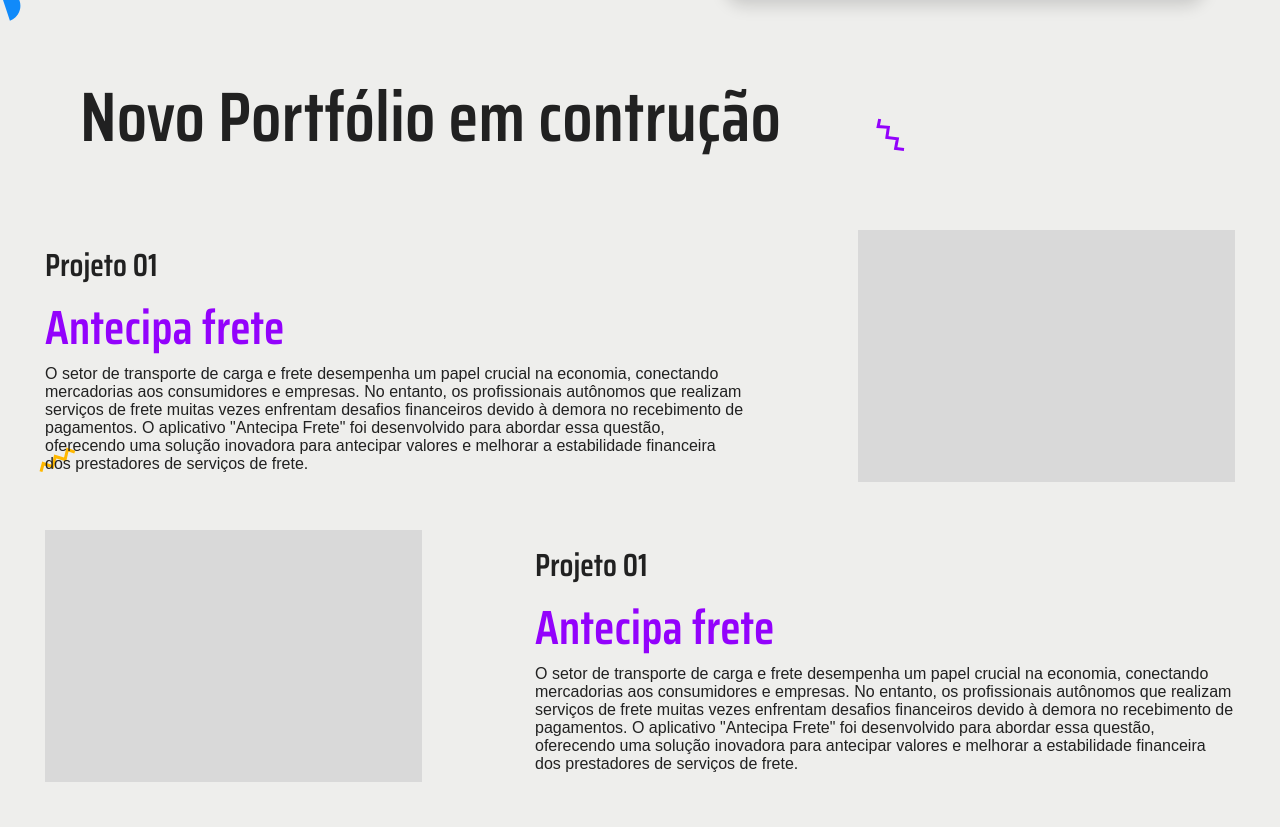
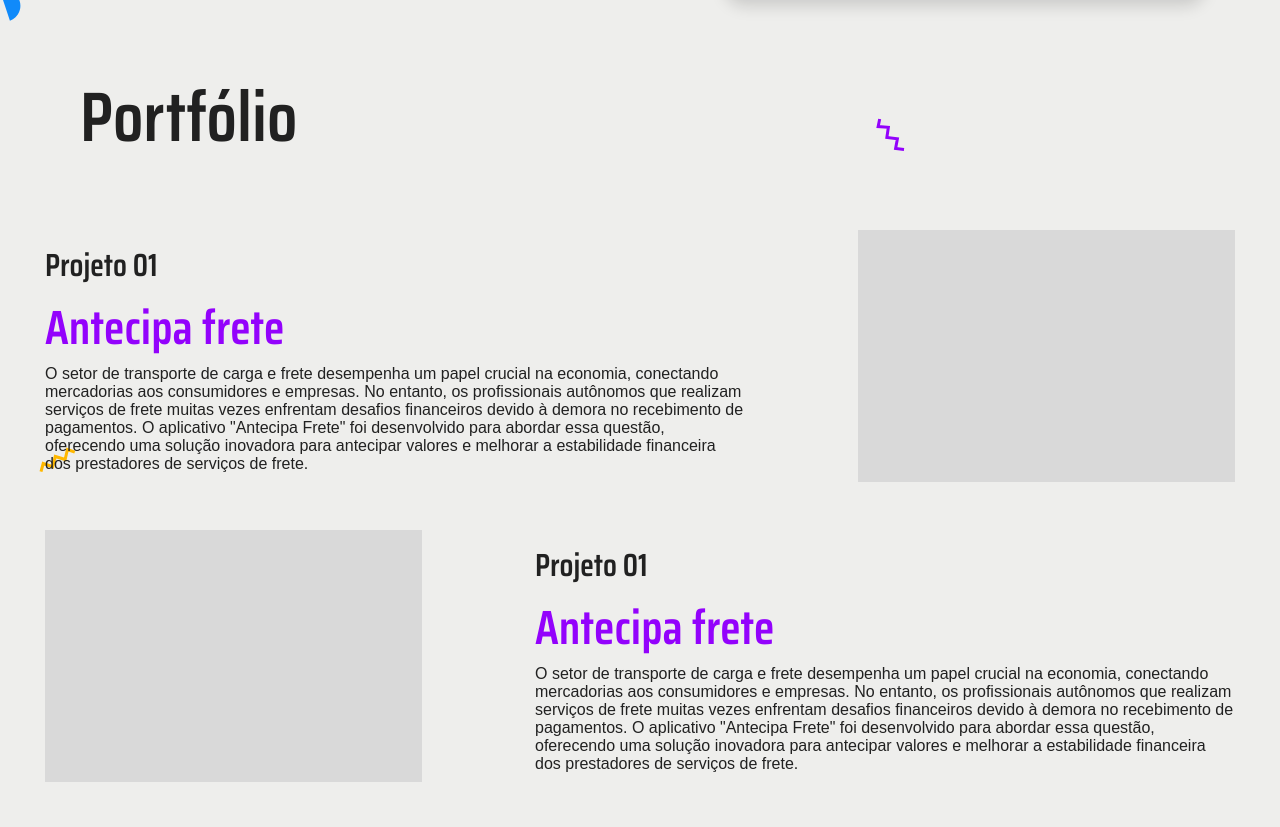
Before and after one commit to aquilimpa/portfolio, a plain HTML site: page index.html in a window 1280 px wide. Shown: the part 1766-2593 px from the top of the page. Drawn offline with Linux system fonts and the light colour scheme.

Commit message:
rensponsividade completa

```diff
--- a/index.html
+++ b/index.html
@@ -293,7 +293,7 @@
         <section class="three">
             <div class="three-title">
                 <span>
-                    Novo Portfólio em contrução
+                    Portfólio
                 </span>
             </div>
             <div class="three-projetos">
```
